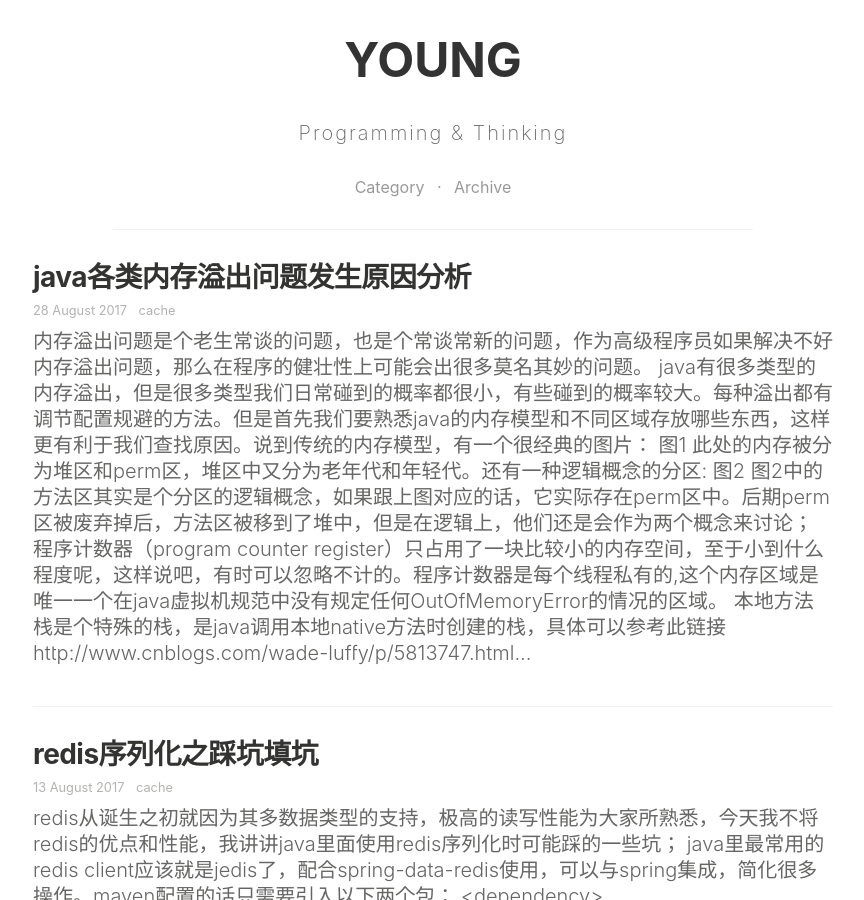
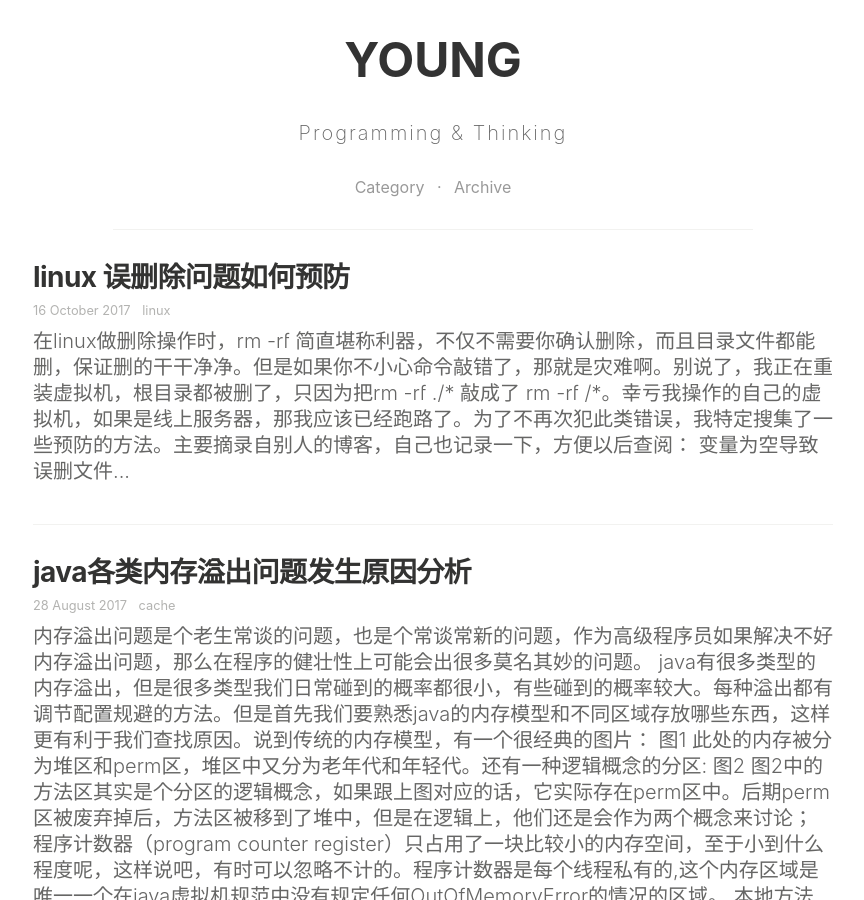
Before and after one commit to ThomasYoung1989/blog, a Jekyll site: the page built from index.html, in a window 1280 px wide and 900 px high, scrolled down 422 px. Shown: the whole window, without its empty margins (207-1071 px from the left). Built offline with Jekyll 4.4.1, drawn with Linux system fonts in a browser that asks for light colours; the list of posts is cut into pages by our own code.

Commit message:
linux防止误删的小策略

````diff
--- a/_posts/2017-08-28-jvm-gc.markdown
+++ b/_posts/2017-08-28-jvm-gc.markdown
@@ -16,7 +16,7 @@ java有很多类型的内存溢出，但是很多类型我们日常碰到的概
 此处的内存被分为堆区和perm区，堆区中又分为老年代和年轻代。还有一种逻辑概念的分区:
 
 图2
-<img src="http://s5.sinaimg.cn/large/002RSgYjgy70Bv9xr9Ob4&690" style="margin:0px 10px;">
+<img src="http://www.thomasyoung.cn/media/img/002RSgYjgy70Bv9xr9Ob4&690.jpg" style="margin:0px 10px;">
 
 图2中的方法区其实是个分区的逻辑概念，如果跟上图对应的话，它实际存在perm区中。后期perm区被废弃掉后，方法区被移到了堆中，但是在逻辑上，他们还是会作为两个概念来讨论；
 程序计数器（program counter register）只占用了一块比较小的内存空间，至于小到什么程度呢，这样说吧，有时可以忽略不计的。程序计数器是每个线程私有的,这个内存区域是唯一一个在java虚拟机规范中没有规定任何OutOfMemoryError的情况的区域。
--- /dev/null
+++ b/_posts/2017-10-16-linux-delete.markdown
@@ -0,0 +1,128 @@
+---
+layout: post
+title: "linux 误删除问题如何预防"
+date: 2017-10-16 13:52
+comments: true
+categories: linux
+---
+
+在linux做删除操作时，rm -rf 简直堪称利器，不仅不需要你确认删除，而且目录文件都能删，保证删的干干净净。但是如果你不小心命令敲错了，那就是灾难啊。别说了，我正在重装虚拟机，根目录都被删了，只因为把rm -rf ./* 敲成了 rm -rf /*。幸亏我操作的自己的虚拟机，如果是线上服务器，那我应该已经跑路了。为了不再次犯此类错误，我特定搜集了一些预防的方法。主要摘录自别人的博客，自己也记录一下，方便以后查阅：
+
+1. 变量为空导致误删文件
+
+```bash
+base_path=/usr/sbin
+tmp_file=`cmd_invalid`
+# rm -rf $base_path/$tmp_file
+```
+
+这种情况下如果 cmd 执行出错或者返回为空，后果将是灾难性的，那如何防范呢?
+(1)利用 shell 的变量扩展功能，如果变量为空赋给默认值或者抛出异常退出脚本：
+
+```bash
+echo ${base_path:?var is empty}/${tmp_file:?var is empty}
+-bash: tmp_file: var is empty
+```
+
+(2)人肉判断变量是否为空：
+
+```bash
+[[ ${tmp_file} == "" ]] && echo 1
+1
+[[ -z ${tmp_file} ]] && echo 1
+1
+```
+
+(3)如果变量未定义还可以开启 set 选项：
+
+```bash
+# cat a.sh
+set -u
+b=
+echo $b
+echo $a
+echo 1
+# bash a.sh
+a.sh: line 4: a: unbound variable
+```
+
+2. 路径含有空格导致误删文件
+
+Linux系统区分英文字符的大小写。命名目录和命名文件的规则是相同的。除非有特别的原因否则用户创建的文件和目录名要使用小写字符。大多数的Linux命令也使用小写字符。Linux系统下的文件名长度最多可到256个字符。通常情况下，文件名的字符包括：字母、数字、"."(点)、"_"(下划线)和"-"(连字符)。Linux允许在文件名中使用除上述符号之外的其它符号,但并不建议用户这样做。如果此时在/usr/lib 新建一个 abc的目录，此时我想删除 abc目录下的所有文件，你可能会这样写：
+
+```bash
+rm -rf /usr/lib/ abc/*
+```
+
+这样的后果是，你把lib目录整个都删了，空格成了参数的分隔符，而此命令只有第一个参数生效。
+
+(1)处理掉特殊字符的方法：
+
+* 使用转义符 \
+
+　　虽然在文件名中尽量避免使用特殊符号，但是如果碰到这样的情形，仍可以使用转义符来读取。
+　　可以转义的字符包括："?"(问号), "*"(星号), " "(空格), "$"(货币符), "&"（逻辑符）, "( )"（英文括号）等等。
+　　例如，打开 Program Files (x86) 下的 Adobe 文件夹：
+
+```bash
+cd Program\ Files\ \(x86\)/Adobe
+```
+
+* 成对使用英文双引号""（推荐此方法）
+
+终端中使用指令打开目录时，使用双引号可以保持原始路径，及时路径中包含不合法字符也没关系。使用的时候可以有两种方法：
+
+(1). 用一对双引号把整个路径包含进去
+
+例如，打开 ~/.wine/drive_c/Program Files (x86)/Adobe/Adobe Photoshop CS6文件夹：
+
+```bash
+cd "~/.wine/drive_c/Program Files (x86)/Adobe/Adobe Photoshop CS6"
+```
+
+这种方法使用起来最为方便，因此强烈推荐，这样可以高枕无忧地在引号内粘贴路径，并正常打开此目录。
+
+(2). 用双引号包含某段带有非法字符的路径片段
+
+例如，打开 Program Files (x86) 文件夹：
+
+```bash
+cd Program" Files (x86)"
+```
+
+这种方法非常灵活，双引号使用次数不限，只要成对出现即可，终端会对引号内容照单全收。
+
+例如，打开 Program Files (x86)/Adobe/Adobe Photoshop CS6 文件夹，你还可以这样：
+
+```bash
+cd Pro"gram Fi"les" (x86)/Adobe""/Adobe "Photo"shop C"S6
+```
+
+这条指令间断、或不间断地使用了4次双引号，只要保证所有空格和括号都被包括在成对的双引号范围内，文件夹都能正常打开。
+网友还有创建~作为文件夹名称的，这个就更有意思了，如果不加双引号，直接被扩展成/home/work，以后大家还是能加引号就加引号吧。
+
+3. cd 切换目录失败，导致文件被误删
+
+```bash
+cd ooxx_path_not_exsit
+rm -rf *.exe
+```
+
+cd一个不存在的目录，没有检查下是否跳转成功，直接删除。那么恭喜你，当前目录下的符合条件文件将被删除。那么如果预防呢？
+
+(1)使用逻辑短路操作
+
+```bash
+cd path && rm -rf *.exe
+```
+
+4. 使用-i 在删除前给自己提示
+
+当 -i 选项配合 rm 命令(也包括其他文件处理命令比如 cp 或者 mv)使用时，在删除文件前会出现一个提示。
+这个提示会给你第二次机会来考虑是否真的要删除该文件 - 如果你在这个提示上选择确定，那么文件就被删除了。这种情况下，很抱歉，这个技巧并不能防止你的粗心大意。
+为了 rm -i 别名替代 rm ，这样做：
+
+```bash
+alias rm='rm -i'
+``
+把它写到初始化脚本中，让每次删除都能提示自己，防止误删。
````
Also changed, not shown: media/img/002RSgYjgy70Bv9xr9Ob4&690.jpg (added).
